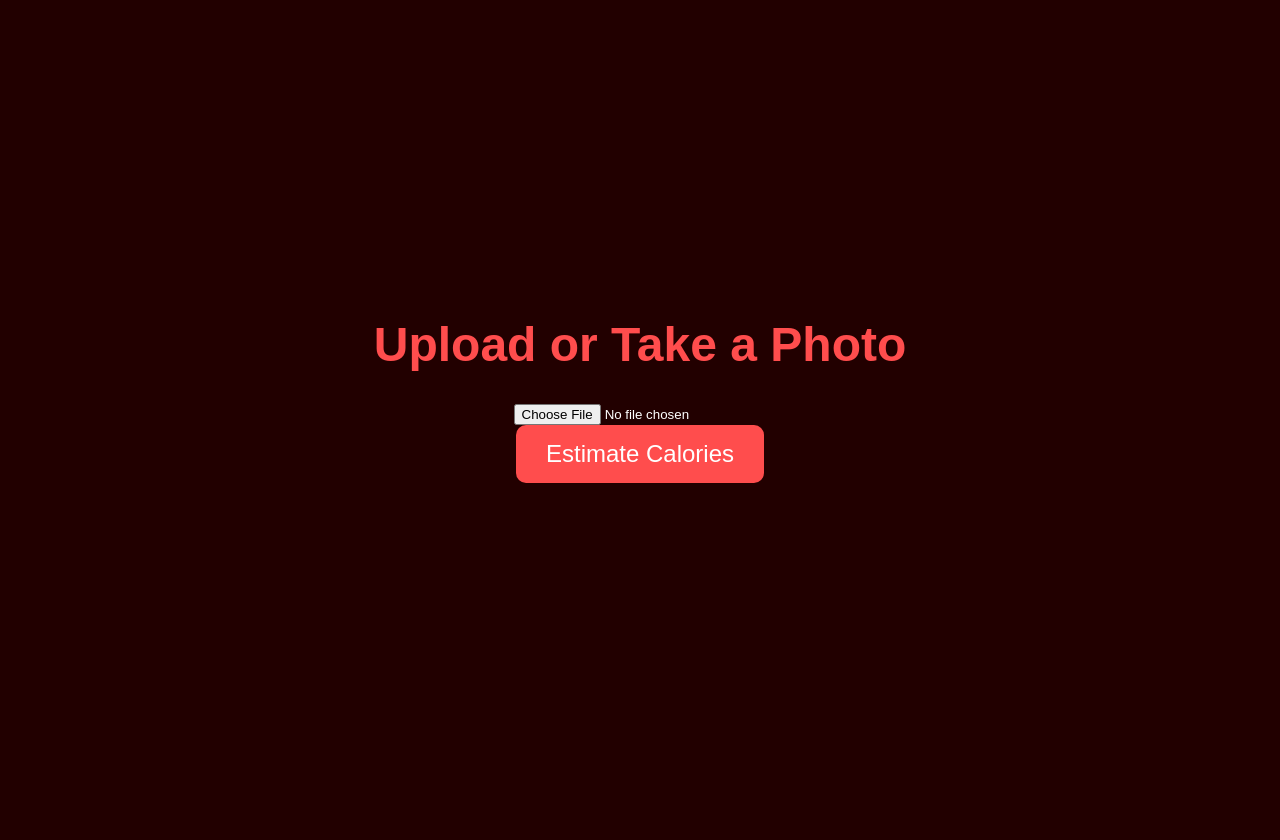
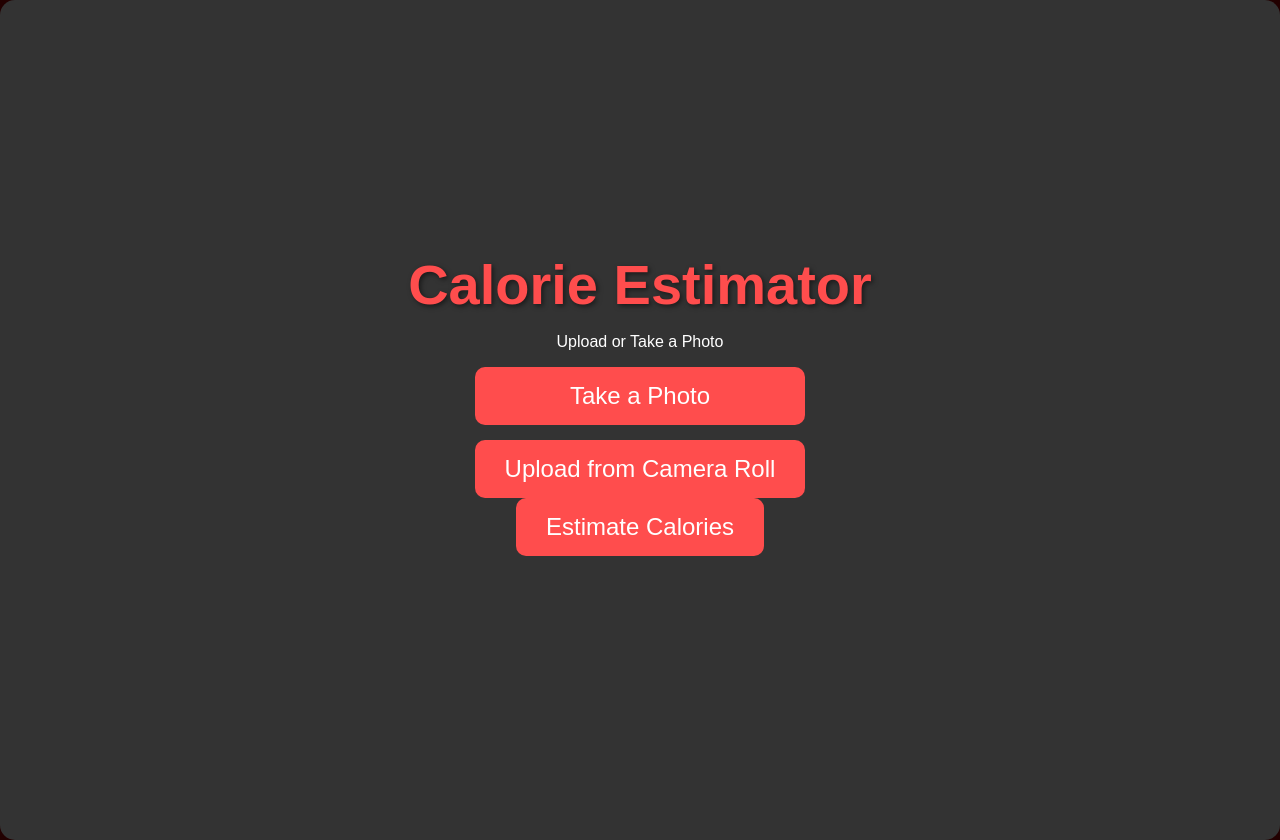
Before and after one commit to Elliscb/AI.Calorie.Estimator, a plain HTML site: page index.html in a window 1280 px wide. Both pictures are taken after a click on the button "Start". Before the commit the page ends 800 px from the top, so only its background shows below. Drawn offline with Linux system fonts and the light colour scheme.

Commit message:
Update index.html

```diff
--- a/index.html
+++ b/index.html
@@ -21,12 +21,17 @@
             height: 100vh;
             flex-direction: column;
             animation: fadeIn 2s ease-in;
+            position: relative;
+            overflow: hidden;
         }
 
         h1 {
             font-size: 3em;
             text-align: center;
             color: #FF4D4D;
+            text-shadow: 2px 2px 5px rgba(0, 0, 0, 0.5);
+            margin-bottom: 20px;
+            z-index: 2;
         }
 
         .button {
@@ -37,11 +42,13 @@
             border: none;
             border-radius: 10px;
             cursor: pointer;
-            transition: transform 0.5s ease;
+            transition: transform 0.5s ease, background-color 0.3s ease;
+            z-index: 2;
         }
 
         .button:hover {
             transform: scale(1.1);
+            background-color: #FF3333;
         }
 
         @keyframes fadeIn {
@@ -56,6 +63,8 @@
         .floating {
             position: absolute;
             animation: floatingShapes 6s infinite alternate ease-in-out;
+            border-radius: 50%;
+            z-index: 1;
         }
 
         @keyframes floatingShapes {
@@ -63,19 +72,41 @@
             100% { transform: translateY(-30px); }
         }
 
-        .floating1 { top: 20%; left: 10%; width: 50px; height: 50px; background-color: #FF8080; border-radius: 50%; }
-        .floating2 { top: 50%; left: 70%; width: 75px; height: 75px; background-color: #FF3333; border-radius: 50%; }
-        .floating3 { top: 80%; left: 30%; width: 100px; height: 100px; background-color: #FF6666; border-radius: 50%; }
+        .floating1 { top: 20%; left: 10%; width: 50px; height: 50px; background-color: rgba(255, 128, 128, 0.8); }
+        .floating2 { top: 50%; left: 70%; width: 75px; height: 75px; background-color: rgba(255, 51, 51, 0.8); }
+        .floating3 { top: 80%; left: 30%; width: 100px; height: 100px; background-color: rgba(255, 102, 102, 0.8); }
+
+        .main-page {
+            background-color: #333;
+            padding: 20px;
+            border-radius: 15px;
+        }
 
         .dark-mode {
             background-color: #111;
             color: #ddd;
         }
+
+        .upload-buttons {
+            display: flex;
+            flex-direction: column;
+            gap: 15px;
+            z-index: 2;
+        }
+
+        .title {
+            font-size: 3.5em;
+            color: #FF4D4D;
+            text-align: center;
+            text-shadow: 2px 2px 5px rgba(0, 0, 0, 0.5);
+            margin: 0;
+            z-index: 2;
+        }
     </style>
 </head>
 <body>
     <div class="landing-page" id="landingPage">
-        <h1>Calorie Estimator and Tracker AI</h1>
+        <h1 class="title">Calorie Estimator and Tracker AI</h1>
         <button class="button" onclick="startApp()">Start</button>
         <div class="floating floating1"></div>
         <div class="floating floating2"></div>
@@ -83,8 +114,13 @@
     </div>
 
     <div class="main-page hidden" id="mainPage">
-        <h1>Upload or Take a Photo</h1>
-        <input type="file" accept="image/*" capture="camera" id="imageInput" onchange="uploadPhoto()">
+        <h1 class="title">Calorie Estimator</h1>
+        <p>Upload or Take a Photo</p>
+        <div class="upload-buttons">
+            <input type="file" accept="image/*" capture="camera" id="imageInput" onchange="uploadPhoto()" style="display:none;">
+            <button class="button" onclick="document.getElementById('imageInput').click();">Take a Photo</button>
+            <button class="button" onclick="document.getElementById('imageInput').click();">Upload from Camera Roll</button>
+        </div>
         <button class="button" onclick="estimateCalories()">Estimate Calories</button>
         <p id="caloriesLog"></p>
     </div>
```
